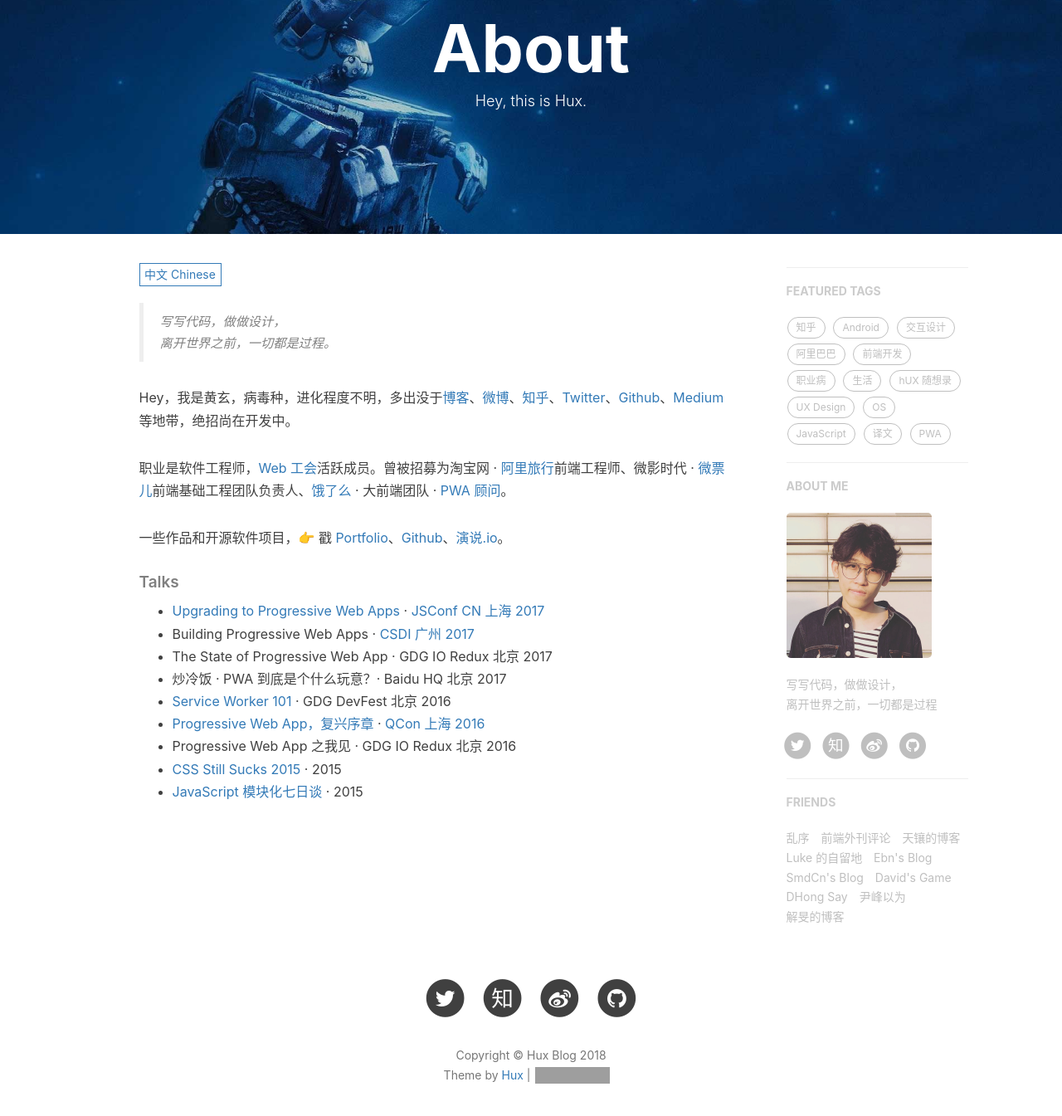
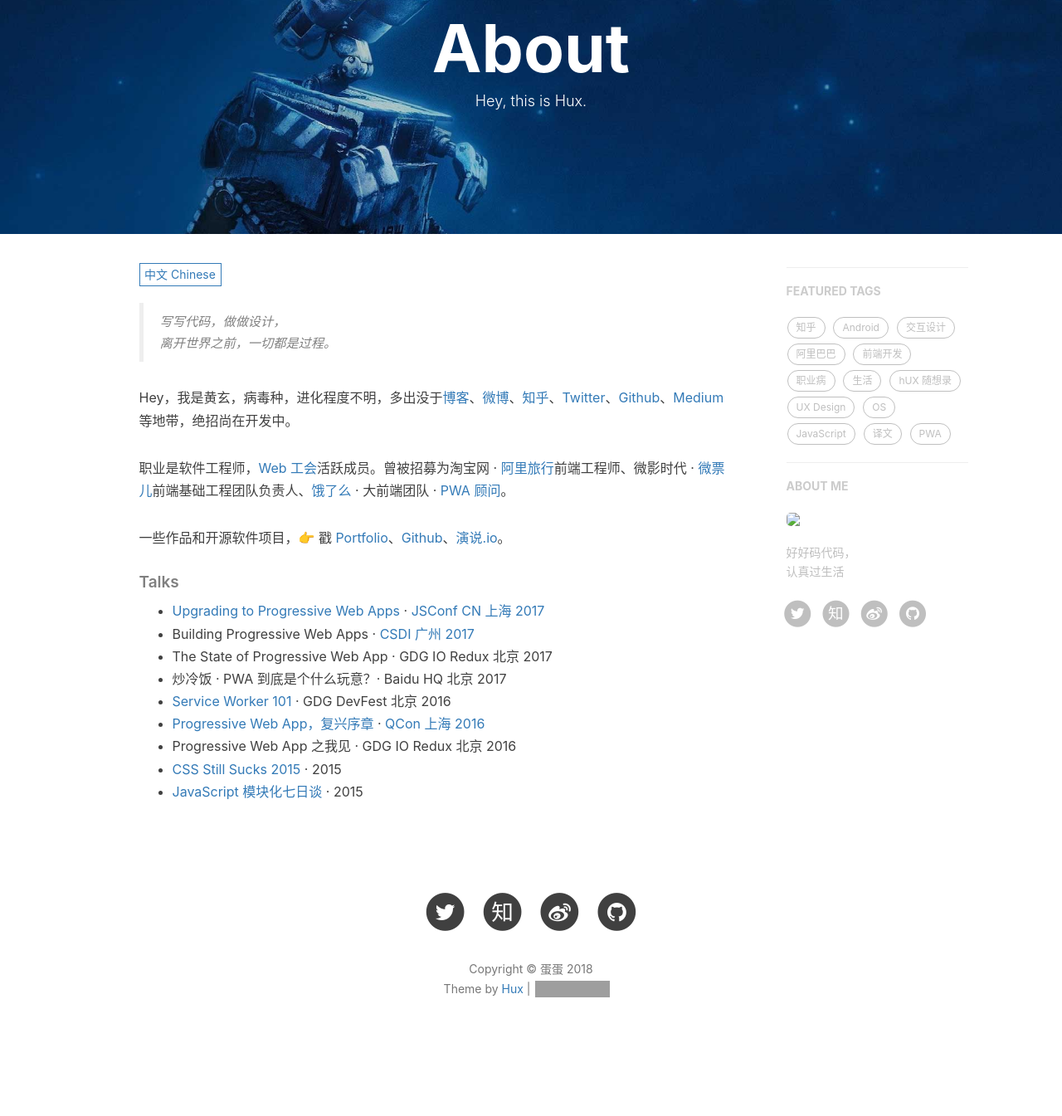
Before and after one commit to DanDan2009/DanDan2009.github.io, a Jekyll site: the page built from about.html, in a window 1280 px wide and 1400 px high, scrolled down 136 px. Shown: the top 1345 px of the window at 83% size. Built offline with Jekyll 4.4.1, drawn with Linux system fonts in a browser that asks for light colours; nearby versions of some CDN libraries; comment, search, counter and statistics services are not loaded; after the commit the page ends 1432 px from its top, so only the background shows below that; some of the changed lines change nothing that is shown; grey boxes are pictures that could not be loaded.

Commit message:
修改个人资料

```diff
--- a/_config.yml
+++ b/_config.yml
@@ -1,11 +1,11 @@
 # Site settings
-title: Hux Blog
-SEOTitle: 黄玄的博客 | Hux Blog
+title: 蛋蛋
+SEOTitle: 蛋蛋的博客 | shanyimin Blog
 header-img: img/home-bg.jpg
-email: huxpro@gmail.com
-description: "关于前端与设计、黑客与画家 | 黄玄，Web & Mobile Lover，Software Engineer，UX Designer | 这里是 @Hux黄玄 的个人博客，与你一起发现更大的世界。"
-keyword: "黄玄, Hux黄玄, Hux, 鬼栈, huxpro, @huxpro, 黄玄的博客, Hux Blog, 博客, 个人网站, 互联网, Web, JavaScript, 前端, 设计"
-url: "https://huangxuan.me"              # your host, for absolute URL
+email: sym3099@gmail.com
+description: "关于iOS与Python | 蛋蛋 | 这里是 @蛋蛋 的个人博客，。"
+keyword: "shan,蛋蛋, huxpro, 博客, 个人网站, 互联网, iOS,Python"
+url: "https://shanyimin.github.io"              # your host, for absolute URL
 baseurl: ""                             # for example, '/blog' if your blog hosted on 'host/blog'
 
 
@@ -14,7 +14,7 @@
 RSS: false
 weibo_username:     huxpro
 zhihu_username:     huxpro
-github_username:    huxpro
+github_username:    shanyimin
 twitter_username:   huxpro
 #facebook_username:  huxpro
 # linkedin_username:  firstname-lastname-idxxxx
@@ -67,7 +67,7 @@
 
 # Sidebar settings
 sidebar: true                           # whether or not using Sidebar.
-sidebar-about-description: "写写代码，做做设计，<br>离开世界之前，一切都是过程"
+sidebar-about-description: "好好码代码，<br>认真过生活"
 sidebar-avatar: /img/avatar-hux.jpg      # use absolute URL, seeing it's used in both `/` and `/about/`
 
 
@@ -85,39 +85,39 @@
 
 
 # Friends
-friends: [
-    {
-    #     title: "Su",
-    #     href: "http://su.gallery/"
-    # },{
-        title: "乱序",
-        href: "http://mida.re/"
-    },{
-        title: "前端外刊评论",
-        href: "http://qianduan.guru/"
-    },{
-        title: "天镶的博客",
-        href: "http://lingyu.wang/"
-    },{
-        title: "Luke 的自留地",
-        href: "http://hmqk1995.github.io"
-    },{
-        title: "Ebn's Blog",
-        href: "http://ebnbin.com/"
-    },{
-        title: "SmdCn's Blog",
-        href: "http://blog.smdcn.net"
-    },{
-        title: "David's Game",
-        href: "https://www.ruoyaowu.com/"
-    },{
-        title: "DHong Say",
-        href: "http://dhong.co"
-    },{
-        title: "尹峰以为",
-        href: "http://ingf.github.io/"
-    },{
-        title: "解旻的博客",
-        href: "http://xieminis.me/"
-    }
-]
+# friends: [
+#     {
+#     #     title: "Su",
+#     #     href: "http://su.gallery/"
+#     # },{
+#         title: "乱序",
+#         href: "http://mida.re/"
+#     },{
+#         title: "前端外刊评论",
+#         href: "http://qianduan.guru/"
+#     },{
+#         title: "天镶的博客",
+#         href: "http://lingyu.wang/"
+#     },{
+#         title: "Luke 的自留地",
+#         href: "http://hmqk1995.github.io"
+#     },{
+#         title: "Ebn's Blog",
+#         href: "http://ebnbin.com/"
+#     },{
+#         title: "SmdCn's Blog",
+#         href: "http://blog.smdcn.net"
+#     },{
+#         title: "David's Game",
+#         href: "https://www.ruoyaowu.com/"
+#     },{
+#         title: "DHong Say",
+#         href: "http://dhong.co"
+#     },{
+#         title: "尹峰以为",
+#         href: "http://ingf.github.io/"
+#     },{
+#         title: "解旻的博客",
+#         href: "http://xieminis.me/"
+#     }
+# ]
```
Also changed, not shown: img/avatar-hux-home.jpg, img/avatar-hux.jpg (deleted), img/avatar-shanyimin.jpg (added).
